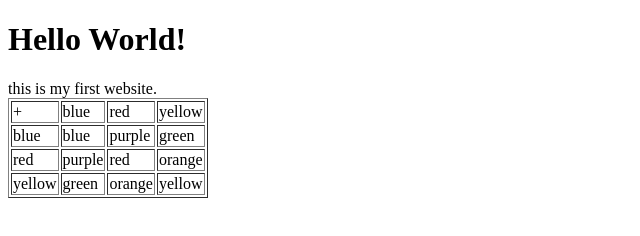
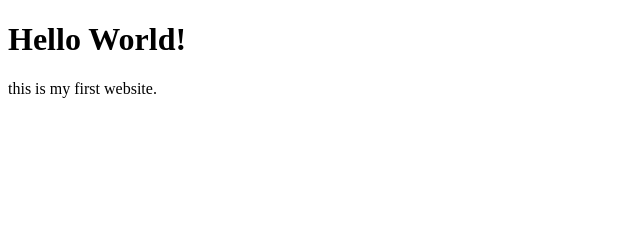
Before and after one commit to GitGudDeveloper/HTML-test, a plain HTML site: page h01/index.html in a window 1280 px wide. Shown: the whole page, without its empty margins (0-640 px from the left). Drawn offline with Linux system fonts and the light colour scheme.

Commit message:
index.html

```diff
--- a/h01/index.html
+++ b/h01/index.html
@@ -8,41 +8,5 @@
 <h1>Hello World!</h1>
 
 this is my first website.
-<table border="1">
-
-    <tr>
-        <td> + </td>
-        <td>blue</td>
-        <td>red</td>
-        <td>yellow</td>
-    </tr>
-    <tr>
-        <td>blue</td>
-        <td>blue</td>
-        <td>purple</td>
-        <td>green</td>
-    </tr>
-    <tr>
-        <td>red</td>
-        <td>purple</td>
-        <td>red</td>
-        <td>orange</td>
-    </tr>
-    <tr>
-        <td>yellow</td>
-        <td>green</td>
-        <td>orange</td>
-        <td>yellow</td>
-    </tr>
-</table>
-
-<table>
-   <tr>
-       <td>
-
-       </td>
-   </tr>
-</table>
-<a href="hoofdstuk 1"></a>
 </body>
 </html>
```
